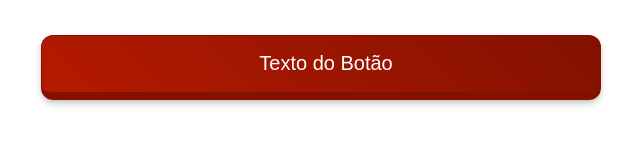
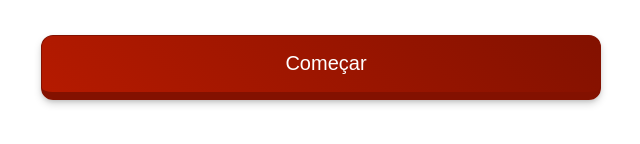
Before and after one commit to Eduardoluchese/terrace, a plain HTML site: page index.html in a window 1280 px wide. Shown: the part 520-664 px from the top of the page, 319-959 px from the left. Drawn offline with Linux system fonts and the light colour scheme.

Commit message:
Update index.html

```diff
--- a/index.html
+++ b/index.html
@@ -643,7 +643,7 @@
             <section id="section-0" class="quiz-section active" style="background-color: #ffffff">
                 <div class="content" style="color: #000000;">
                     <div class="mobile-text" id="text-1735586446482" style="font-weight: bold; font-style: normal; text-align: center; color: rgb(131, 17, 0); position: relative;"><h2>Eu duvido que você não queira comprar um apartamento de 1 milhão após terminar esta apresentação…
-</h2></div><div class="mobile-text" id="text-1735586600313" style="font-weight: bold; font-style: normal; text-align: center; color: rgb(122, 122, 122);"><p>Clique em no botão para começar!</p></div><div id="image-1735586638926" class="mobile-image" style="position: relative; max-width: 393px; width: 100%; margin-inline: auto;"><img src="https://www.mariniconstrucoes.com.br/images/terrace/image-1.png" alt="Imagem" style="width: 100%; height: auto;"></div><button class="mobile-button" id="button-1735586640397" style="background: linear-gradient(45deg, rgb(181, 26, 0), rgb(131, 17, 0)); border-color: rgb(131, 17, 0); position: relative; border-bottom-width: 8px; box-shadow: rgba(0, 0, 0, 0.2) 0px 4px 8px -1px, rgba(0, 0, 0, 0.12) 0px 2px 4px -1px; transform: translateY(-2px); opacity: 1;" data-hover-color="#b51a00" data-delay="0"><span class="emoji"></span><span class="text" style="color: rgb(255, 255, 255); text-align: center;">Texto do Botão</span></button>
+</h2></div><div class="mobile-text" id="text-1735586600313" style="font-weight: bold; font-style: normal; text-align: center; color: rgb(122, 122, 122);"><p>Clique em no botão para começar!</p></div><div id="image-1735586638926" class="mobile-image" style="position: relative; max-width: 393px; width: 100%; margin-inline: auto;"><img src="https://www.mariniconstrucoes.com.br/images/terrace/image-1.png" alt="Imagem" style="width: 100%; height: auto;"></div><button class="mobile-button" id="button-1735586640397" style="background: linear-gradient(45deg, rgb(181, 26, 0), rgb(131, 17, 0)); border-color: rgb(131, 17, 0); position: relative; border-bottom-width: 8px; box-shadow: rgba(0, 0, 0, 0.2) 0px 4px 8px -1px, rgba(0, 0, 0, 0.12) 0px 2px 4px -1px; transform: translateY(-2px); opacity: 1;" data-hover-color="#b51a00" data-delay="0"><span class="emoji"></span><span class="text" style="color: rgb(255, 255, 255); text-align: center;">Começar</span></button>
                 </div>
             </section>
             <section id="section-1" class="quiz-section " style="background-color: #ffffff">
```
